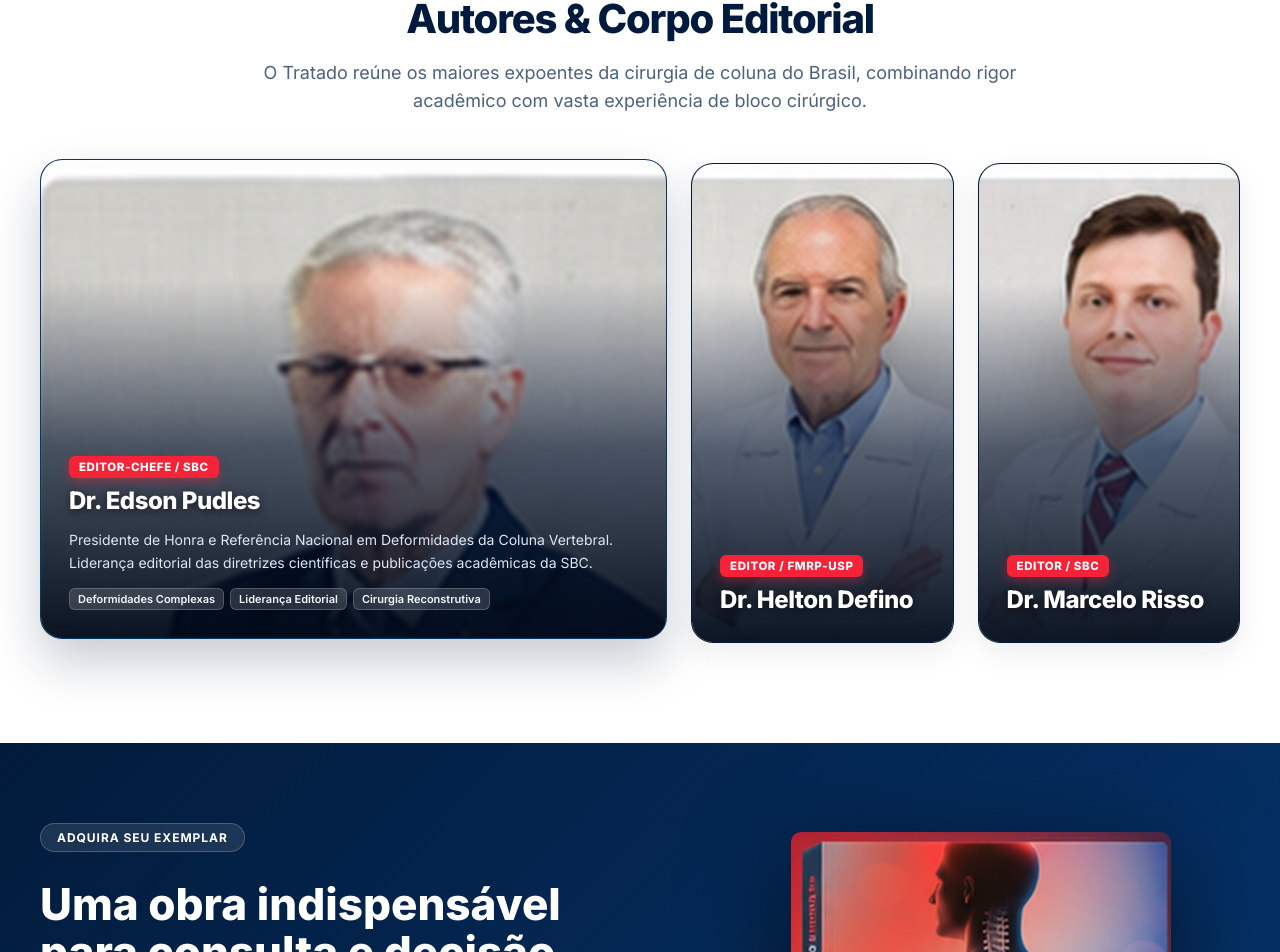
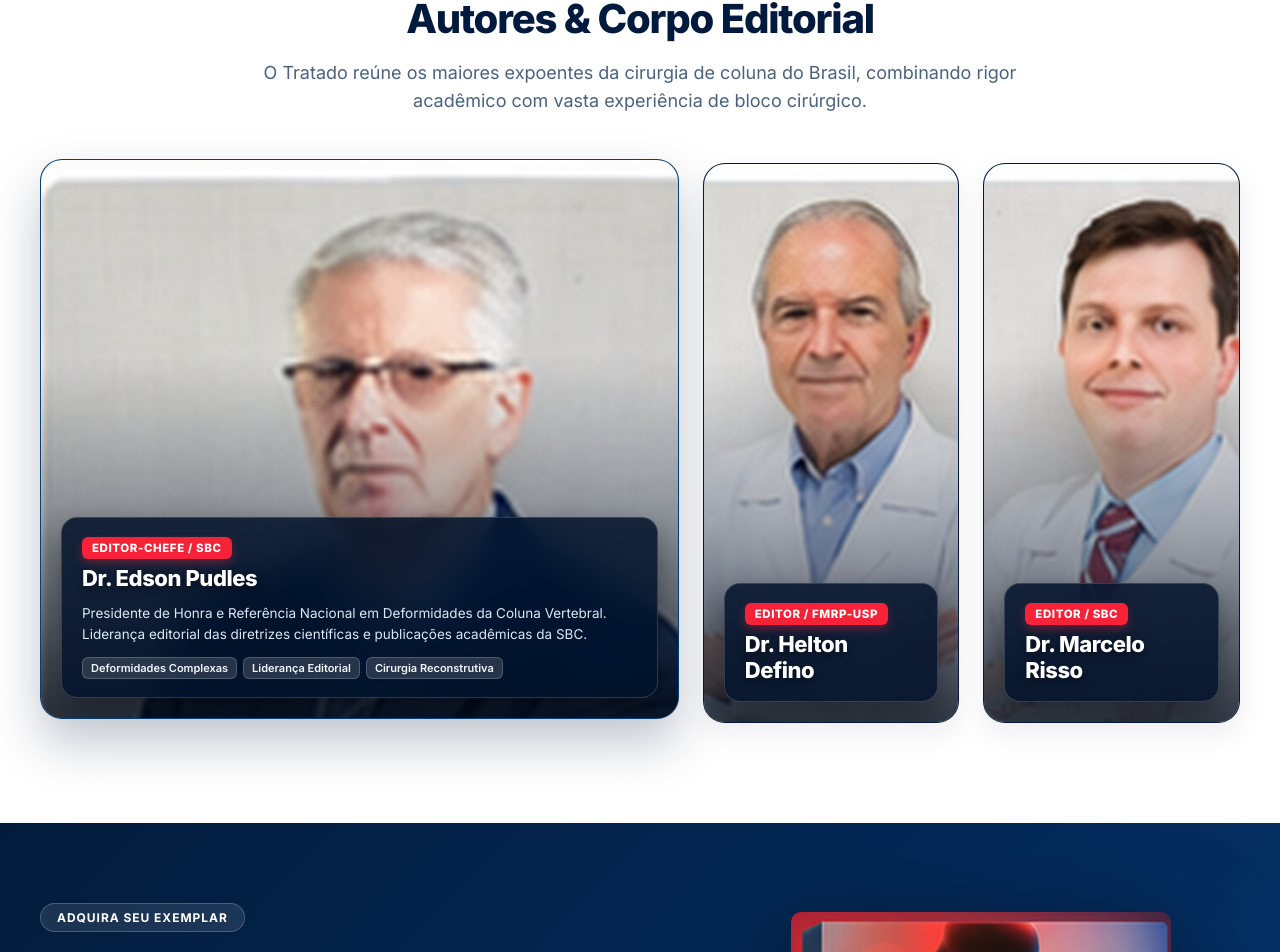
Before and after one commit to GuiihMed/Tratado-de-Cirurgia-da-Coluna-Vertebral, a Next.js app: page /en/home-new in a window 1280 px wide. Shown: the part 4007-4959 px from the top of the page. Built offline with nearby package versions, Linux system fonts and the light colour scheme.

Commit message:
fix: manter foto dos autores sempre visivel e fixada no topo com box glassmorphism no hover

```diff
--- a/app/[locale]/home-new/page.tsx
+++ b/app/[locale]/home-new/page.tsx
@@ -675,6 +675,7 @@ export default function HomeNewPage({ params }: HomeNewProps) {
                     <div className="author-accordion-overlay" />
 
                     <div className="author-accordion-content">
+                      <div className="author-accordion-glass-box">
                         <div>
                           <span
                             style={{
@@ -687,7 +688,7 @@ export default function HomeNewPage({ params }: HomeNewProps) {
                               fontWeight: 800,
                               textTransform: "uppercase",
                               letterSpacing: "0.05em",
-                            marginBottom: 8,
+                              marginBottom: 6,
                               boxShadow: "0 4px 10px rgba(245, 34, 56, 0.35)",
                             }}
                           >
@@ -695,7 +696,7 @@ export default function HomeNewPage({ params }: HomeNewProps) {
                           </span>
                           <h3
                             style={{
-                            fontSize: 24,
+                              fontSize: 22,
                               fontWeight: 800,
                               margin: 0,
                               letterSpacing: "-0.02em",
@@ -710,10 +711,10 @@ export default function HomeNewPage({ params }: HomeNewProps) {
                         <div className="author-accordion-details">
                           <p
                             style={{
-                            fontSize: 14,
-                            lineHeight: 1.6,
+                              fontSize: 13.5,
+                              lineHeight: 1.55,
                               color: "#dce8f5",
-                            margin: "0 0 14px",
+                              margin: "0 0 12px",
                             }}
                           >
                             {author.bio}
@@ -737,6 +738,7 @@ export default function HomeNewPage({ params }: HomeNewProps) {
                                 {spec}
                               </span>
                             ))}
+                          </div>
                         </div>
                       </div>
                     </div>
--- a/app/modern.css
+++ b/app/modern.css
@@ -760,7 +760,7 @@
 .author-accordion-container {
   display: flex;
   gap: 24px;
-  min-height: 480px;
+  min-height: 560px;
   width: 100%;
 }
 
@@ -781,15 +781,16 @@
 
 .author-accordion-card.active,
 .author-accordion-card:hover {
-  flex: 2.4;
+  flex: 2.5;
   transform: translateY(-4px);
-  box-shadow: 0 24px 50px rgba(2, 26, 58, 0.22);
-  border-color: rgba(14, 101, 162, 0.4);
+  box-shadow: 0 24px 50px rgba(2, 26, 58, 0.25);
+  border-color: rgba(14, 101, 162, 0.5);
 }
 
 .author-accordion-bg {
   position: absolute;
-  inset: 0;
+  top: 0;
+  left: 0;
   width: 100%;
   height: 100%;
   object-fit: cover;
@@ -799,24 +800,33 @@
 
 .author-accordion-card.active .author-accordion-bg,
 .author-accordion-card:hover .author-accordion-bg {
-  transform: scale(1.04);
+  transform: scale(1.03);
 }
 
 .author-accordion-overlay {
   position: absolute;
   inset: 0;
-  background: linear-gradient(180deg, rgba(0, 15, 40, 0) 25%, rgba(0, 15, 40, 0.65) 60%, rgba(1, 10, 25, 0.95) 100%);
+  background: linear-gradient(180deg, rgba(0, 15, 40, 0) 35%, rgba(0, 15, 40, 0.35) 65%, rgba(1, 10, 25, 0.8) 100%);
   pointer-events: none;
 }
 
 .author-accordion-content {
   position: relative;
   z-index: 10;
-  padding: 28px;
+  padding: 20px;
   color: #fff;
-  display: flex;
-  flex-direction: column;
-  justify-content: flex-end;
+  width: 100%;
+}
+
+.author-accordion-glass-box {
+  background: rgba(2, 18, 42, 0.85);
+  backdrop-filter: blur(20px) saturate(180%);
+  -webkit-backdrop-filter: blur(20px) saturate(180%);
+  border: 1px solid rgba(255, 255, 255, 0.16);
+  border-radius: 16px;
+  padding: 18px 20px;
+  box-shadow: 0 12px 30px rgba(0, 0, 0, 0.4);
+  transition: all 0.3s ease;
 }
 
 .author-accordion-details {
@@ -829,8 +839,8 @@
 .author-accordion-card.active .author-accordion-details,
 .author-accordion-card:hover .author-accordion-details {
   opacity: 1;
-  max-height: 300px;
-  margin-top: 14px;
+  max-height: 250px;
+  margin-top: 12px;
 }
 
 /* Responsive Breakpoints */
```
Lines whose indentation alone changed are shown as unchanged.
